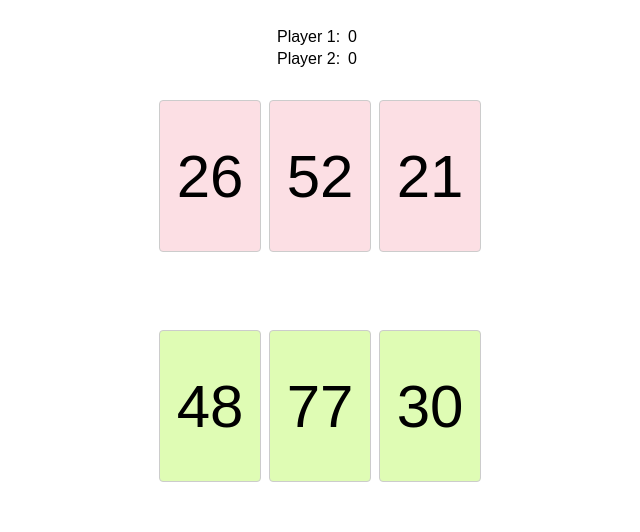
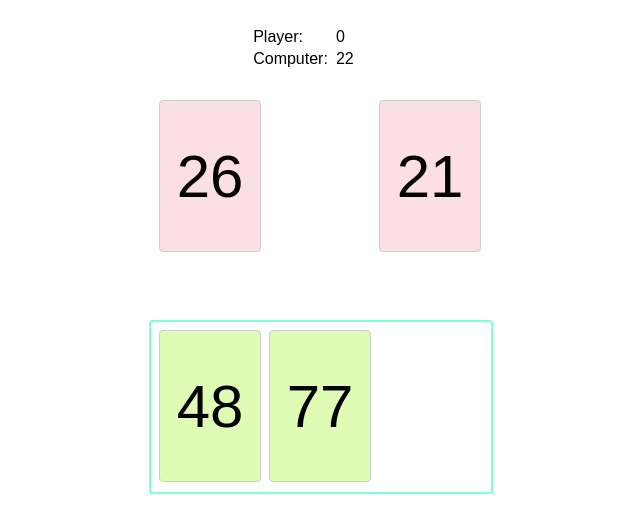
Before and after one commit to Ulianytskyi/DG-Cards-2, a plain HTML site: page index.html in a window 1280 px wide. Shown: the whole page, without its empty margins (321-961 px from the left). Drawn offline with Linux system fonts and the light colour scheme; a web font is replaced by a local one.

Commit message:
Commit 4

```diff
--- a/index.html
+++ b/index.html
@@ -10,7 +10,8 @@
 <body>
     <div id="cover"></div>
     <div id="score-field"></div>
-    <div class="game-container" id="game-container">
+    <div id="game-container" class="game-container"></div>
+
 
     <script src="script2.js"></script>
 
--- a/script2.js
+++ b/script2.js
@@ -1,6 +1,11 @@
 const coverBlock = document.getElementById('cover');
 const gameContainer = document.getElementById('game-container');
 const scoreField = document.getElementById('score-field');
+
+const p1TurnSelector = document.createElement('div');
+p1TurnSelector.className = 'p1-turn-selector hide';
+const p2TurnSelector = document.createElement('div');
+p2TurnSelector.className = 'p2-turn-selector hide';
 
 let player1Score = 0;
 let player2Score = 0;
@@ -12,13 +17,13 @@ function showScore(p1, p2) {
 
     scoreField.innerHTML = `<table>
                                 <tr>
-                                    <td>Player 1:</td>
+                                    <td>Player:</td>
                                     <td></td>
                                     <td>${player1Score}</td>
                                     <td class='p1-result'>${p1value}</td>
                                 </tr>
                                 <tr>
-                                    <td>Player 2:</td>
+                                    <td>Computer:</td>
                                     <td></td>
                                     <td>${player2Score}</td>
                                     <td class='p2-result'>${p2value}</td>
@@ -74,6 +79,11 @@ function getRandomNumber() {
     return Math.floor(Math.random() * 10) + 1;
 }
 
+function getRandomSide() {
+    let sideNumber = Math.floor(Math.random() * 2);
+    return sideNumber = sideNumber == 0 ? 'player1' : 'player2';
+}
+
 let currentCard = null;
 let currentValue = null;
 
@@ -83,13 +93,10 @@ let secondCard = null;
 let firstTake = null;
 let secondTake = null;
 
-let sideTurn = null;
+let sideTurn = getRandomSide();
 
 function onMouseDown(event) {
 
-    if (sideTurn == null) {
-        sideTurn = event.target.classList[1];
-    }
     if (event.target.classList[1] == sideTurn) {
 
         currentCard = event.target;
@@ -112,15 +119,17 @@ function onMouseDown(event) {
 
             }
             currentCard.style.transform = 'translate(' + (e.clientX - event.clientX) + 'px, ' + (e.clientY - event.clientY) + 'px)';
-
+            // console.log(e.clientY);
         };
 
-        const onMouseUp = () => {
+        const onMouseUp = (ev) => {
             currentCard.style.zIndex = '';
             currentCard.style.transform = '';
             currentCard == null;
 
-            sideTurn = sideTurn == 'player1' ? 'player2' : 'player1';
+            if (ev.clientY < 280) {
+                sideTurn = sideTurn == 'player1' ? 'player2' : 'player1';
+            }
 
             document.addEventListener('mouseover', onMouseOver);
             document.removeEventListener('mousemove', onMouseMove);
@@ -145,9 +154,9 @@ function onMouseOver(event) {
             let newValue = parseInt(secondCard.innerText);
             if (firstCard !== null && firstCard !== secondCard && secondCard !== null && firstTake != secondTake) {
 
-                const result = currentValue-newValue;
-                checkScore(firstTake, result);
-
+                checkScore(firstTake, currentValue, newValue );
+                firstCard.classList.add('hide');
+                secondCard.classList.add('hide');
             }
             secondCard = null;
         }
@@ -168,9 +177,25 @@ function newCards(card1, card2, time) {
             card1.classList.remove('hide');
             card2.classList.remove('hide');
             coverBlock.style.zIndex = -1;
+
+            checkTurn();
+
         }, time);
     } else {
         gameOverScreen();
+    }
+}
+
+function checkTurn() {
+    if (sideTurn =='player2') {
+        p1TurnSelector.classList.remove('hide');
+        p2TurnSelector.classList.add('hide');
+    } else if (sideTurn =='player1'){
+        p2TurnSelector.classList.remove('hide');
+        p1TurnSelector.classList.add('hide');
+        setTimeout(() => {
+            aiPlayerTurn();
+        }, 1000);
     }
 }
 
@@ -180,23 +205,17 @@ function scoreCalculating(resultValue) {
     return result;
 }
 
-function checkScore(firstTake, result) {
-
+function checkScore(firstTake, currentValue, newValue) {
+    const result = currentValue-newValue;
     const pointsValue = scoreCalculating(result);
-
-    if (firstTake == 'player1') {
+    if (firstTake == 'player2') {
         player1Score += result;
         showScore(pointsValue, 0);
-
     } else {
         player2Score += result;
         showScore(0, pointsValue);
-
     }
-    firstCard.classList.add('hide');
-    secondCard.classList.add('hide');
     newCards(firstCard, secondCard, 1000);
-
 }
 
 function gameOverScreen() {
@@ -218,7 +237,80 @@ function gameOverScreen() {
 
     coverBlock.appendChild(gameOverText);
     coverBlock.appendChild(restartButton);
+}
 
+function animateCardMove(card, card2, startX, startY, endX, endY) {
+    card.style.transition = 'transform 0.5s';
+    card.style.transform = `translate(${endX - startX}px, ${endY - startY}px)`;
+
+    card.addEventListener('transitionend', function () {
+        card.style.transition = '';
+        card.style.transform = '';
+        card.classList.add('hide');
+        card2.classList.add('hide');
+    }, { once: true });
+}
+
+let animateStartX = 0;
+let animateStartY = 0;
+let animateEndX = 0;
+let animateEndY = 0;
+
+function aiPlayerTurn() {
+    const aiCards = document.querySelectorAll('.card.player1:not(.hide)');
+    const player1Cards = document.querySelectorAll('.card.player2:not(.hide)');
+
+    let aiCard = null;
+    let playerCard = null;
+    let aiMaxCard = null;
+    let player1MinCard = null;
+
+    aiCards.forEach((card) => {
+        const cardValue = parseInt(card.innerText);
+        if (aiMaxCard === null || cardValue > aiMaxCard) {
+            aiMaxCard = cardValue;
+            aiCard = card;
+        }
+    });
+
+    player1Cards.forEach((card) => {
+        const cardValue = parseInt(card.innerText);
+        if (player1MinCard === null || cardValue < player1MinCard) {
+            player1MinCard = cardValue;
+            playerCard = card;
+        }
+    });
+
+    if (aiMaxCard !== null && player1MinCard !== null) {
+        const aiCard = Array.from(aiCards).find((card) => parseInt(card.innerText) === aiMaxCard);
+        const playerCard = Array.from(player1Cards).find((card) => parseInt(card.innerText) === player1MinCard);
+
+        if (aiCard && playerCard) {
+            const aiCardRect = aiCard.getBoundingClientRect();
+            const playerCardRect = playerCard.getBoundingClientRect();
+
+            animateStartX = aiCardRect.left;
+            animateStartY = aiCardRect.top;
+            animateEndX = playerCardRect.left;
+            animateEndY = playerCardRect.top;
+
+            animateCardMove(aiCard, playerCard, animateStartX, animateStartY, animateEndX, animateEndY);
+
+            firstCard = aiCard;
+            secondCard = playerCard;
+            checkScore(firstCard, aiMaxCard, player1MinCard);
+            sideTurn = sideTurn == 'player1' ? 'player2' : 'player1';
+
+            setTimeout(() => {
+                checkTurn();
+            }, 1000);
+        }
+    }
+}
+
+function createTurnSelectors() {
+    gameContainer.appendChild(p1TurnSelector);
+    gameContainer.appendChild(p2TurnSelector);
 }
 
 function initializeGame() {
@@ -228,7 +320,9 @@ function initializeGame() {
         const card = createCard(side);
         gameContainer.appendChild(card);
     }
-
+    checkTurn();
 }
 
+showScore(0, 0);
 initializeGame();
+createTurnSelectors();
--- a/styles.css
+++ b/styles.css
@@ -89,3 +89,17 @@ body {
     height: 30px;
     cursor: pointer;
 }
+
+.p1-turn-selector,
+.p2-turn-selector {
+    position: absolute;
+    transform: translate(-10px, 220px);
+    width: 340px;
+    height: 170px;
+    z-index: -1;
+    border: 2px solid aquamarine;
+    border-radius: 4px;
+}
+.p2-turn-selector {
+    transform: translate(-10px, -10px);
+}
```
